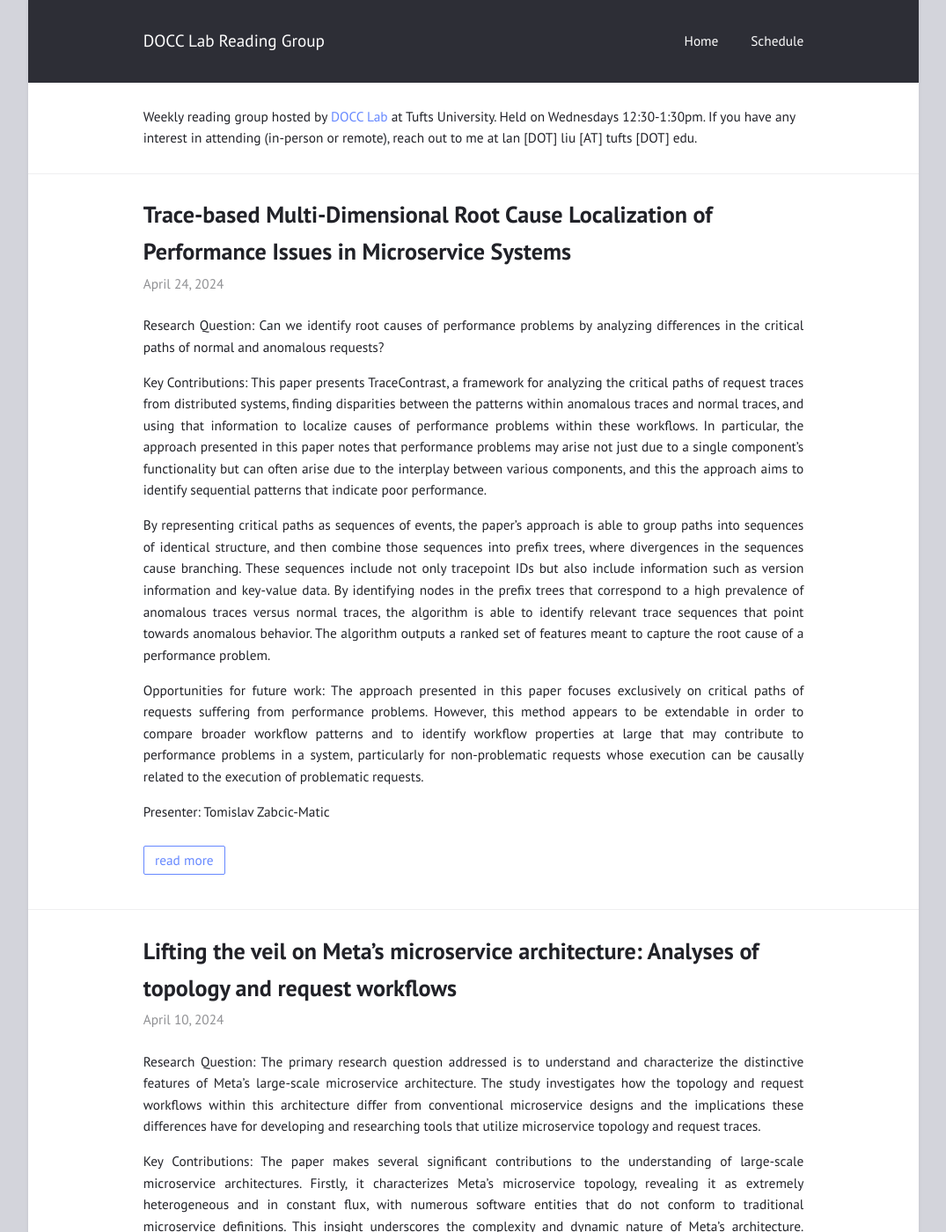
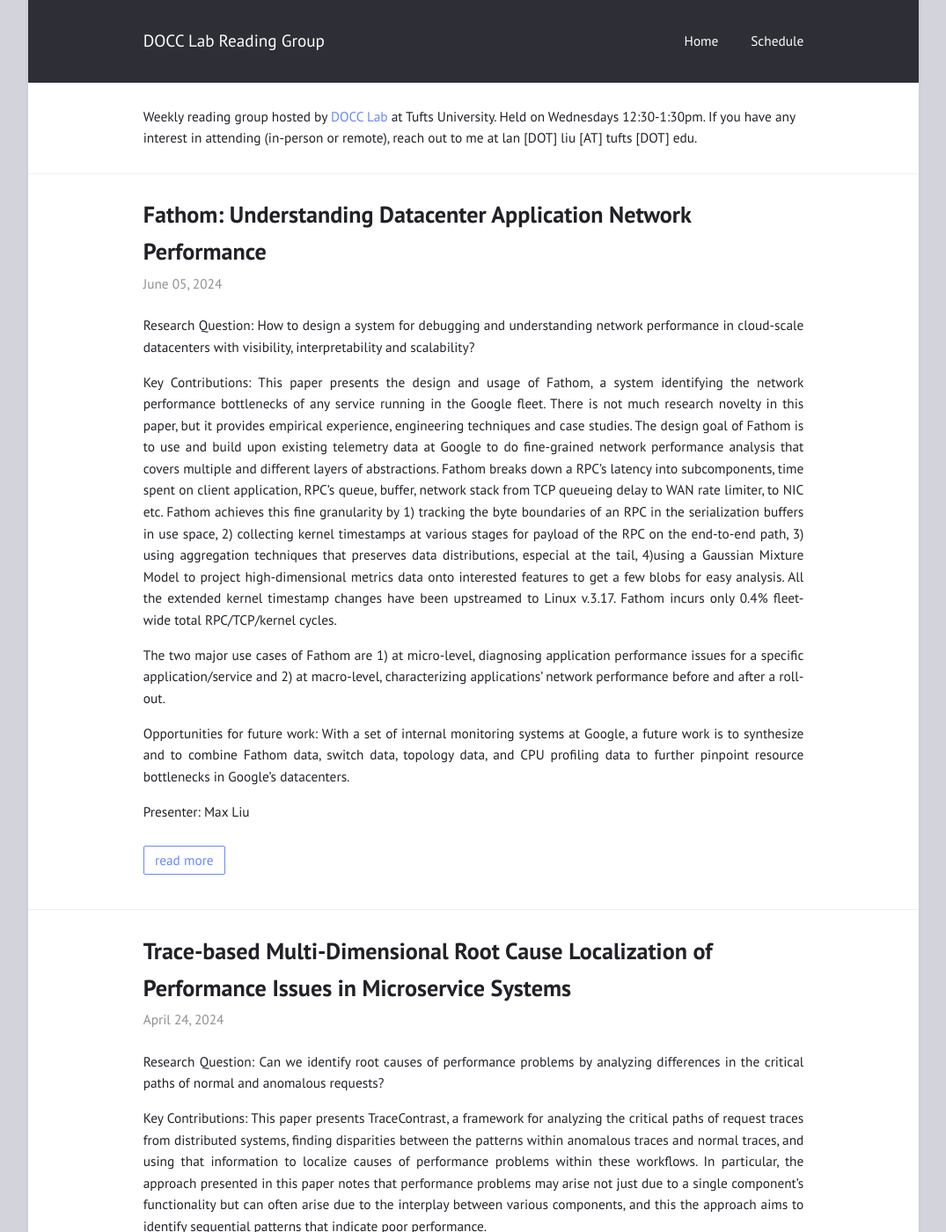
Before and after one commit to docc-lab/reading-group, a Jekyll site: the page built from index.html, in a window 1280 px wide and 1400 px high. Shown: the whole window at 88% size, without its empty margins (102-1177 px from the left). Built offline with Jekyll 4.4.1, drawn with Linux system fonts in a browser that asks for light colours.

Commit message:
Fathom summary and update schedule page

```diff
--- /dev/null
+++ b/_posts/2024-06-05-Fathom.md
@@ -0,0 +1,15 @@
+---
+title: "Fathom: Understanding Datacenter Application Network Performance"
+layout: post
+---
+
+
+Research Question: How to design a system for debugging and understanding network performance in cloud-scale datacenters with visibility, interpretability and scalability?
+
+Key Contributions: This paper presents the design and usage of Fathom, a system identifying the network performance bottlenecks of any service running in the Google fleet. There is not much research novelty in this paper, but it provides empirical experience, engineering techniques and case studies. The design goal of Fathom is to use and build upon existing telemetry data at Google to do fine-grained network performance analysis that covers multiple and different layers of abstractions. Fathom breaks down a RPC's latency into subcomponents, time spent on client application, RPC's queue, buffer, network stack from TCP queueing delay to WAN rate limiter, to NIC etc. Fathom achieves this fine granularity by 1) tracking the byte boundaries of an RPC in the serialization buffers in use space, 2) collecting kernel timestamps at various stages for payload of the RPC on the end-to-end path, 3) using aggregation techniques that preserves data distributions, especial at the tail, 4)using a Gaussian Mixture Model to project high-dimensional metrics data onto interested features to get a few blobs for easy analysis. All the extended kernel timestamp changes have been upstreamed to Linux v.3.17. Fathom incurs only 0.4% fleet-wide total RPC/TCP/kernel cycles.
+
+The two major use cases of Fathom are 1) at micro-level, diagnosing application performance issues for a specific application/service and 2) at macro-level, characterizing applications' network performance before and after a roll-out.
+
+Opportunities for future work: With a set of internal monitoring systems at Google, a future work is to synthesize and to combine Fathom data, switch data, topology data, and CPU profiling data to further pinpoint resource bottlenecks in Google's datacenters.
+
+Presenter: Max Liu
--- a/schedule.html
+++ b/schedule.html
@@ -189,6 +189,11 @@ title: "Schedule"
       <td>Zhaoqi Zhang</td>
       <td><a href="https://www.usenix.org/conference/atc23/presentation/huye">Lifting the veil on Meta's microservice architecture: Analyses of topology and request workflows</a></td>
     </tr>
+    <tr>
+      <td>6/6/24</td>
+      <td>Max Liu</td>
+      <td><a href="https://dl.acm.org/doi/pdf/10.1145/3603269.3604815"></a>Fathom: Understanding Datacenter Application Network Performance</td>
+    </tr>
 </table>
   </div>
 </body>
```
